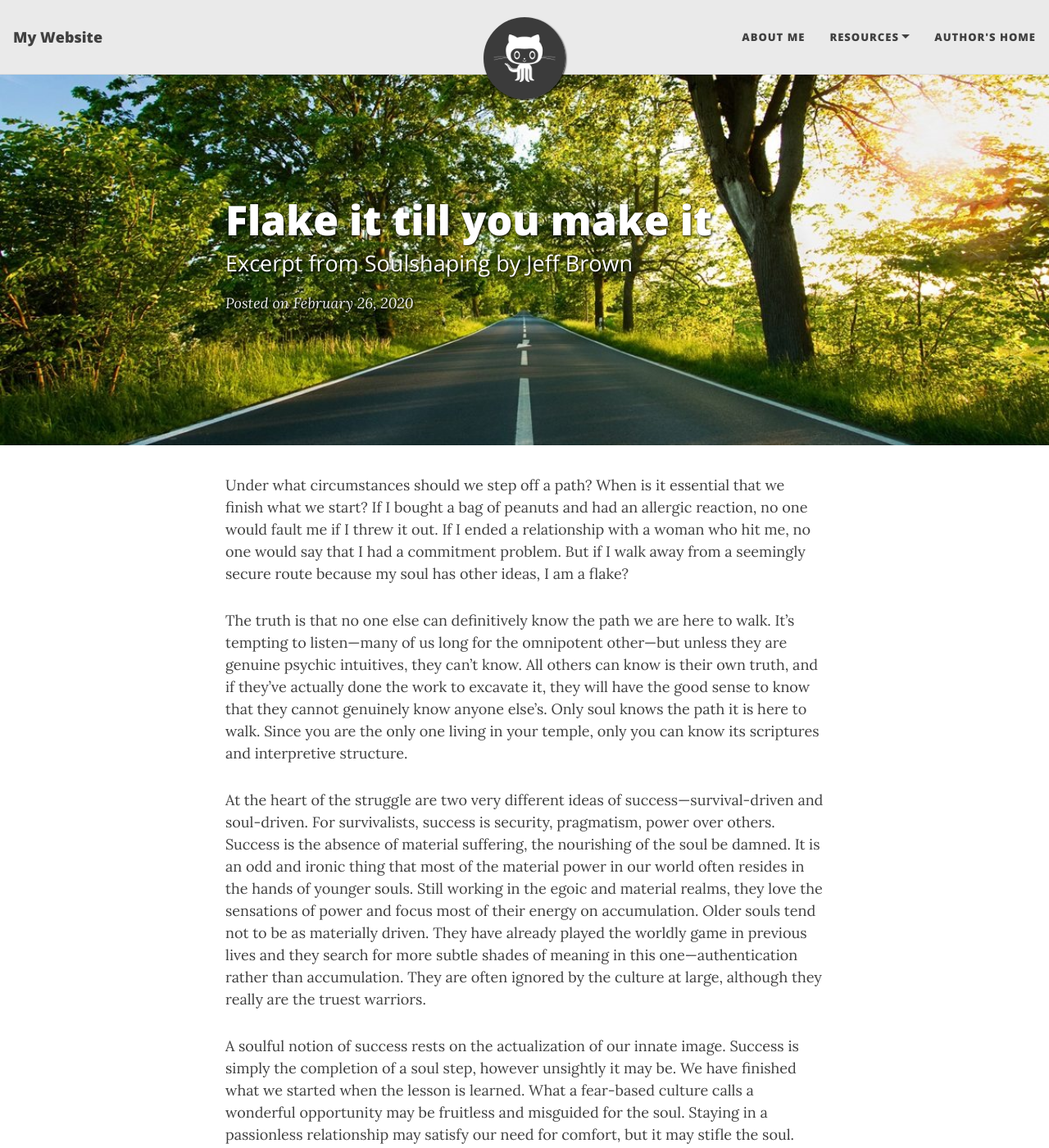
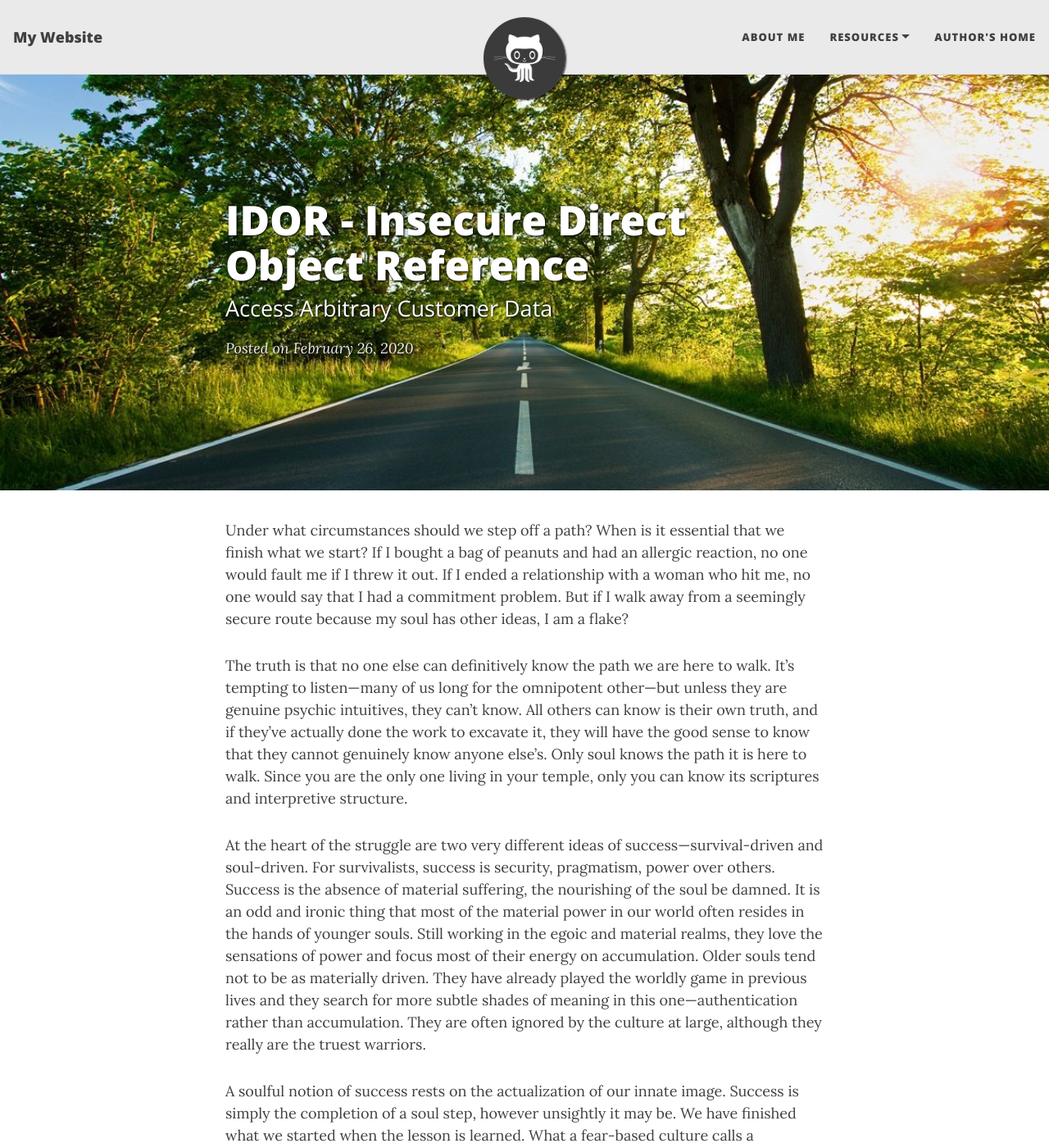
Before and after one commit to InfoSecAntara/theantaramane, a Jekyll site: the page built from _posts/2020-02-26-flake-it-till-you-make-it.md, in a window 1280 px wide and 1400 px high. Shown: the whole window at 82% size. Built offline with Jekyll 4.4.1, drawn with Linux system fonts in a browser that asks for light colours; nearby versions of some CDN libraries; some of the changed text lies outside the part shown.

Commit message:
Update 2020-02-26-flake-it-till-you-make-it.md

```diff
--- a/_posts/2020-02-26-flake-it-till-you-make-it.md
+++ b/_posts/2020-02-26-flake-it-till-you-make-it.md
@@ -1,11 +1,11 @@
 ---
 layout: post
-title: Flake it till you make it
-subtitle: Excerpt from Soulshaping by Jeff Brown
+title: IDOR - Insecure Direct Object Reference
+subtitle: Access Arbitrary Customer Data
 cover-img: /assets/img/path.jpg
 thumbnail-img: /assets/img/thumb.png
 share-img: /assets/img/path.jpg
-tags: [books, test]
+tags: [WebAppVulnerabilities, Pentesting]
 ---
 
 Under what circumstances should we step off a path? When is it essential that we finish what we start? If I bought a bag of peanuts and had an allergic reaction, no one would fault me if I threw it out. If I ended a relationship with a woman who hit me, no one would say that I had a commitment problem. But if I walk away from a seemingly secure route because my soul has other ideas, I am a flake?
```
